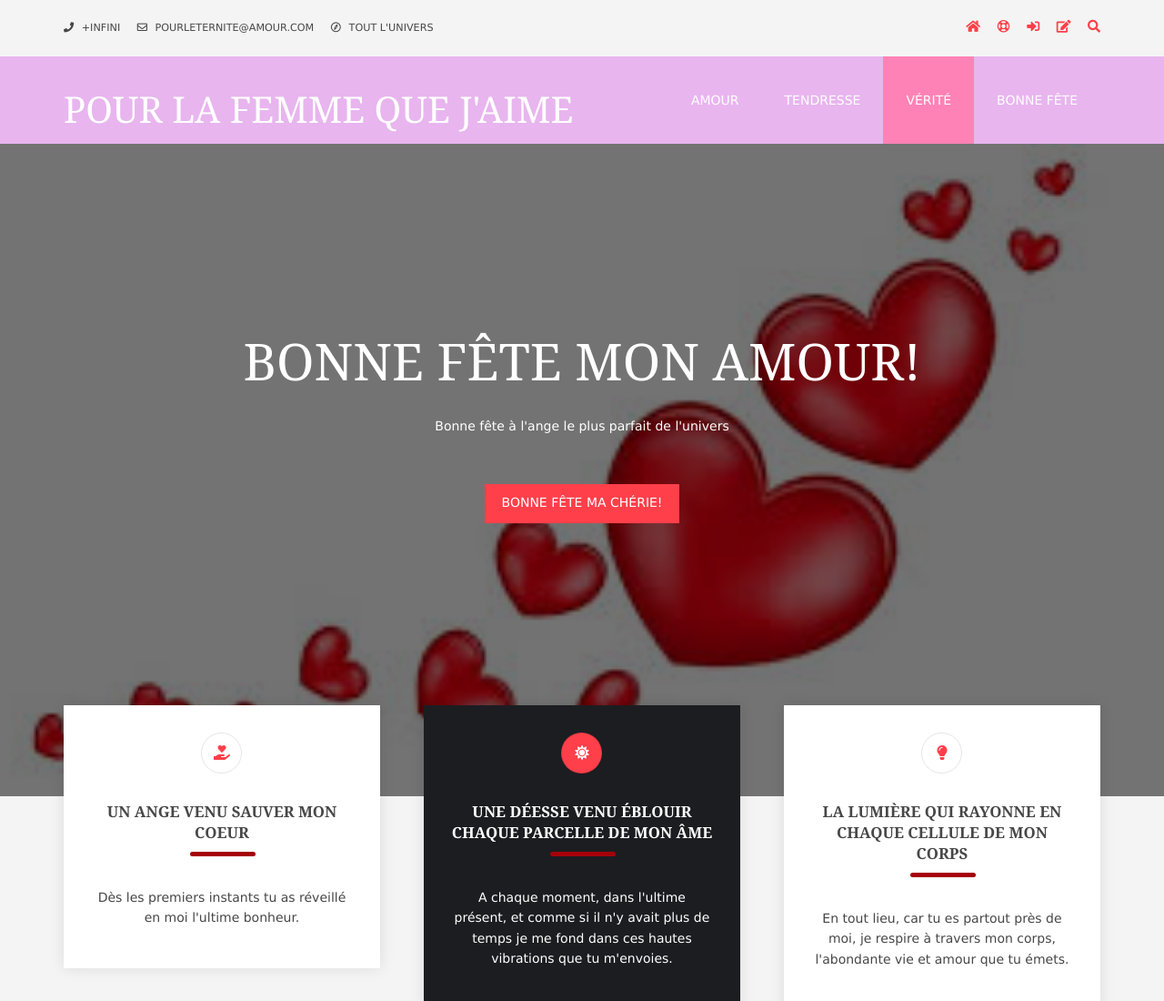
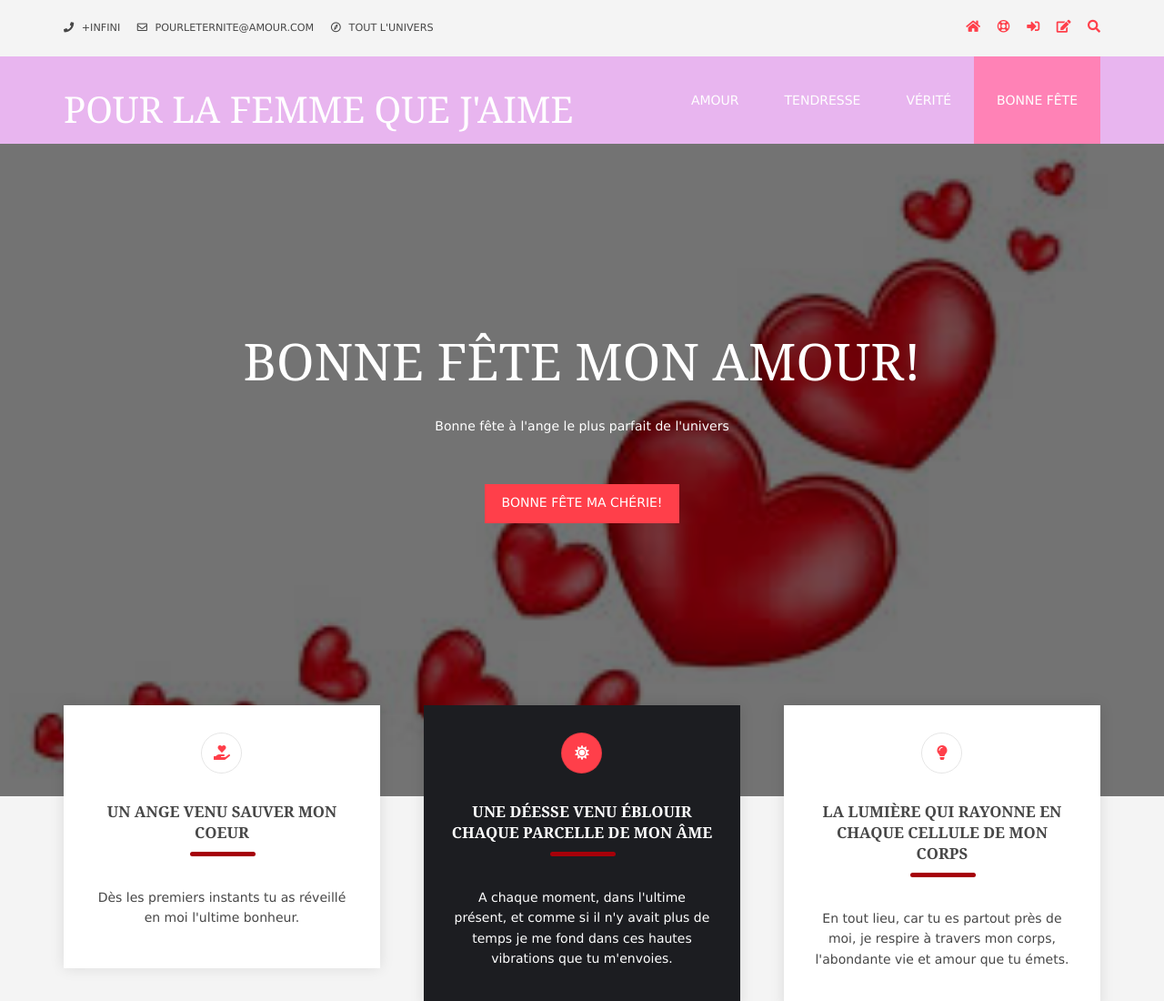
Before and after one commit to MuratFlorent/love, a plain HTML site: page pages/fete.html in a window 1280 px wide. Shown: the top 1100 px of the page at 91% size. Drawn offline with Linux system fonts and the light colour scheme.

Commit message:
fix link fete

```diff
--- a/pages/fete.html
+++ b/pages/fete.html
@@ -69,8 +69,8 @@ Licence URI: https://www.os-templates.com/template-terms
             <ul class="clear">
                 <li><a href="../index.html">Amour</a></li>
                 <li><a href="../pages/tendresse.html">Tendresse</a></li>
-                <li class="active"><a href="../pages/verite.html">Vérité</a></li>
-                <li><a href="pages/fete.html">Bonne Fête</a></li>
+                <li ><a href="../pages/verite.html">Vérité</a></li>
+                <li class="active"><a href="../pages/fete.html">Bonne Fête</a></li>
             </ul>
             <!-- ################################################################################################ -->
         </nav>
```
Also changed, not shown: pages/tendresse.html (+1 -1 lines), pages/verite.html (+1 -1 lines).
